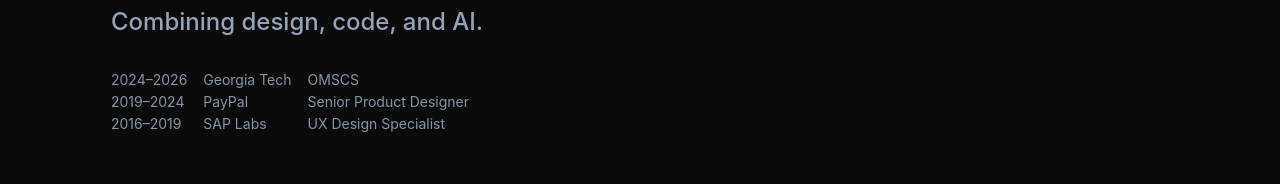
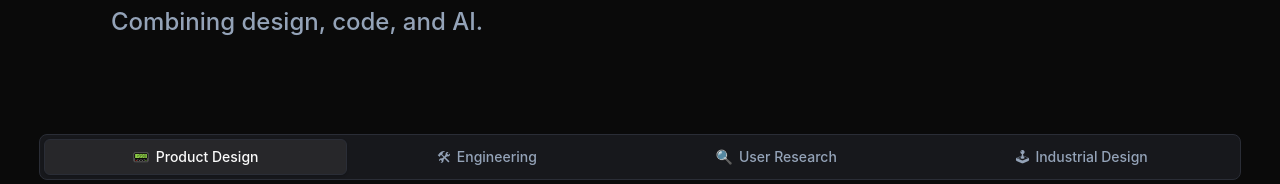
Before and after one commit to JYtheSang/Porforlio-Website, a Next.js app: page / in a window 1280 px wide. Shown: the part 352-536 px from the top of the page. Built offline with nearby package versions, Linux system fonts and the light colour scheme.

Commit message:
Remove experience summary from homepage hero

```diff
--- a/src/components/hero.tsx
+++ b/src/components/hero.tsx
@@ -34,28 +34,6 @@
           Combining design, code, and AI.
         </motion.span>
       </h1>
-      <motion.section
-        className="grid grid-cols-[auto_auto_auto] gap-x-4 text-sm text-[#94a3b8]/90 w-fit"
-        initial={{ opacity: skip ? 1 : 0, y: skip ? 0 : 8 }}
-        animate={{ opacity: 1, y: 0 }}
-        transition={skip ? { duration: 0 } : { duration: 1, delay: 1.2, ease }}
-      >
-        <div className="flex w-fit flex-col gap-0.5">
-          <span>2024–2026</span>
-          <span>2019–2024</span>
-          <span>2016–2019</span>
-        </div>
-        <div className="flex w-fit flex-col gap-0.5">
-          <span>Georgia Tech</span>
-          <span>PayPal</span>
-          <span>SAP Labs</span>
-        </div>
-        <div className="flex w-fit flex-col gap-0.5">
-          <span>OMSCS</span>
-          <span>Senior Product Designer</span>
-          <span>UX Design Specialist</span>
-        </div>
-      </motion.section>
     </header>
   )
 }
```
